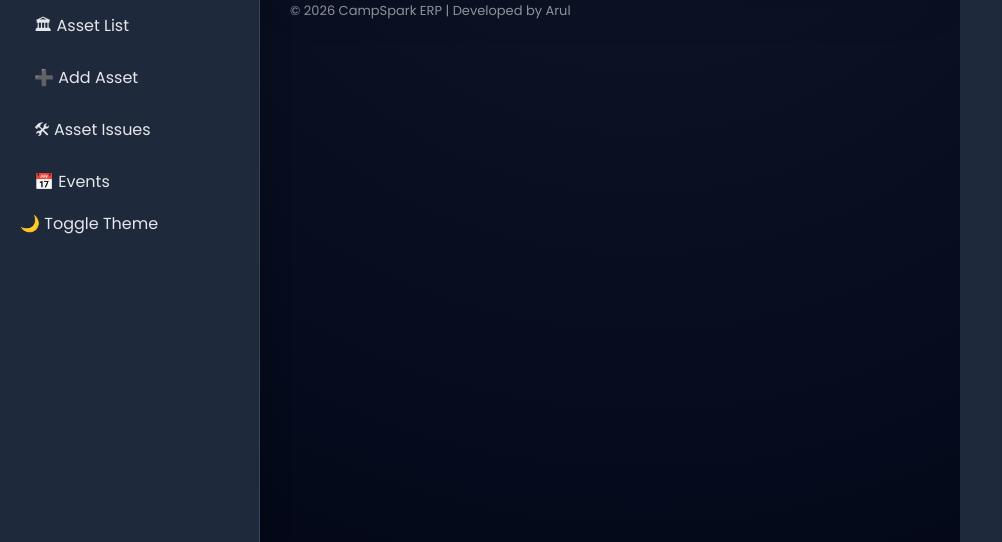
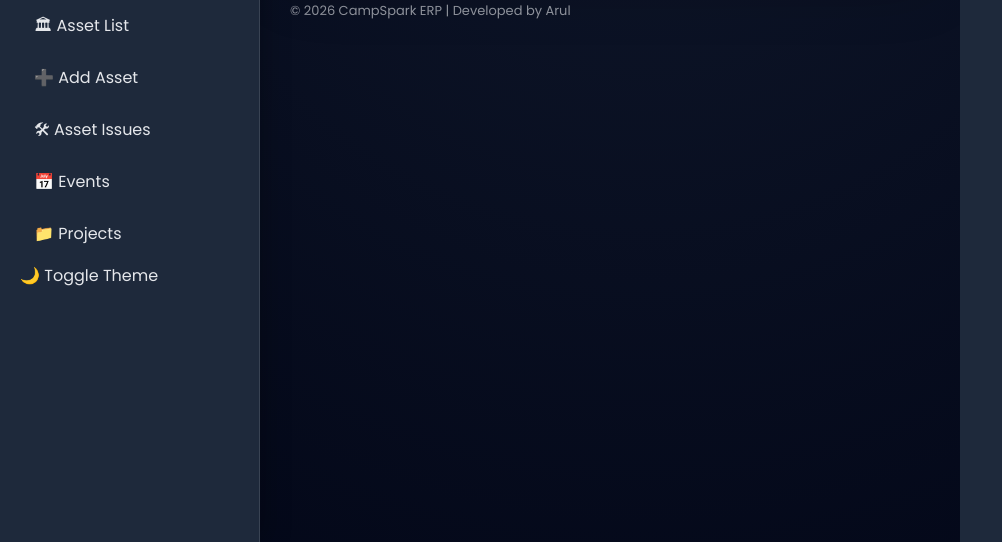
Before and after one commit to Dominicsavio6506/CampSpark, a Django app: page /academics/student/timetable/ in a window 1280 px wide. Shown: the part 258-800 px from the top of the page, without its empty margins (0-1002 px from the left). Run offline with Django 5.2, Linux system fonts and the light colour scheme; a user stored in the database is signed in; data comes from the database, SQL or seed files in the repository; data that the repository does not hold is empty; some libraries are stand-ins or nearby versions.

Commit message:
Add projects menu and student dashboard link

```diff
--- a/templates/base.html
+++ b/templates/base.html
@@ -797,8 +797,8 @@ document.querySelectorAll("a").forEach(link => {
 {% endif %}
 
 
-{% if request.user.staffstudentassignment_set.exists %}
-   <a href="{% url 'projects_home' %}">Projects</a>
+{% if request.user.is_authenticated %}
+<a href="{% url 'projects_home' %}">📁 Projects</a>
 {% endif %}
 
 <div class="toggle-btn" onclick="toggleTheme()">🌙 Toggle Theme</div>
```
Also changed, not shown: templates/dashboard/student_dashboard.html (line endings or trailing spaces).
